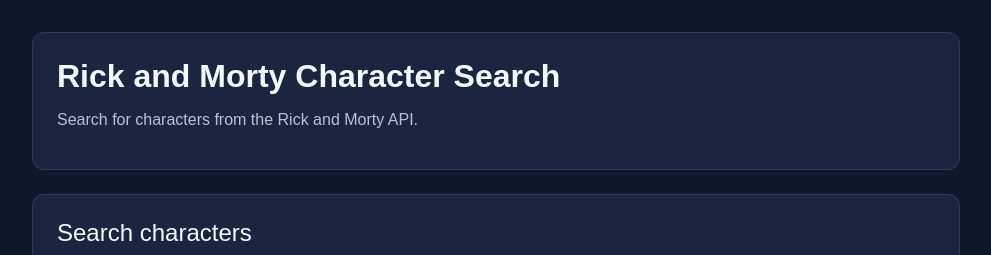
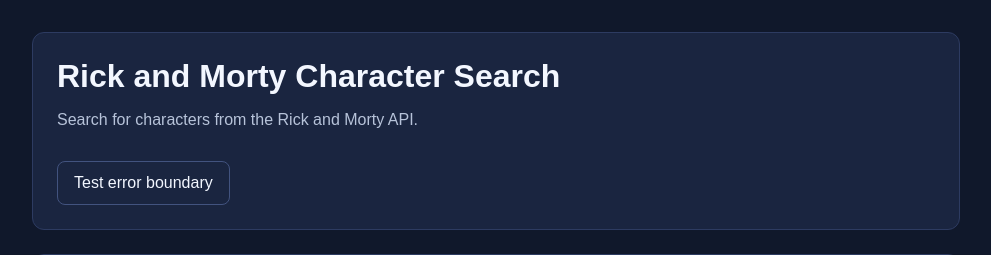
Before and after one commit to AleksPanda/rsschool-react, a React (Vite) app: page / in a window 1280 px wide. Shown: the top 255 px of the page, without its empty margins (144-1135 px from the left). Built offline with nearby package versions, Linux system fonts and the light colour scheme; no server answers.

Commit message:
feat: add error boundary with fallback UI

```diff
--- a/src/App.tsx
+++ b/src/App.tsx
@@ -13,6 +13,7 @@
   characters: [],
   isLoading: false,
   errorMessage: '',
+  hasTestError: false,
 };
 
 class App extends Component<object, AppState> {
@@ -60,7 +61,15 @@
     }
   };
 
+  triggerTestError = (): void => {
+    this.setState({ hasTestError: true });
+  };
+
   render(): JSX.Element {
+    if (this.state.hasTestError) {
+      throw new Error('Test error boundary error');
+    }
+
     return (
       <main className="app">
         <section className="app__section app__section--header">
@@ -68,6 +77,13 @@
           <p className="app__subtitle">
             Search for characters from the Rick and Morty API.
           </p>
+          <button
+            className="app__test-error-button"
+            type="button"
+            onClick={this.triggerTestError}
+          >
+            Test error boundary
+          </button>
         </section>
 
         <section className="app__section app__section--search">
--- /dev/null
+++ b/src/components/ErrorBoundary.tsx
@@ -0,0 +1,42 @@
+import { Component, type ErrorInfo, type ReactNode } from 'react';
+
+interface ErrorBoundaryProps {
+  children: ReactNode;
+}
+
+interface ErrorBoundaryState {
+  hasError: boolean;
+}
+
+class ErrorBoundary extends Component<ErrorBoundaryProps, ErrorBoundaryState> {
+  state: ErrorBoundaryState = {
+    hasError: false,
+  };
+
+  static getDerivedStateFromError(): ErrorBoundaryState {
+    return { hasError: true };
+  }
+
+  componentDidCatch(error: Error, errorInfo: ErrorInfo): void {
+    console.error('Application error:', error, errorInfo);
+  }
+
+  render(): ReactNode {
+    if (this.state.hasError) {
+      return (
+        <main className="app">
+          <section className="app__section error-boundary">
+            <h1 className="app__title">Something went wrong</h1>
+            <p className="app__subtitle">
+              Please refresh the page and try again.
+            </p>
+          </section>
+        </main>
+      );
+    }
+
+    return this.props.children;
+  }
+}
+
+export default ErrorBoundary;
--- a/src/index.css
+++ b/src/index.css
@@ -65,8 +65,18 @@
 }
 
 .app__subtitle {
-  /* margin: 0 0 var(--space-xl); */
   color: var(--color-text-muted);
+}
+
+.app__test-error-button {
+  min-height: var(--control-height);
+  margin-top: var(--space-lg);
+  padding: var(--space-md) var(--space-lg);
+  border: 1px solid var(--color-border-muted);
+  border-radius: var(--radius);
+  background-color: transparent;
+  color: var(--color-text-main);
+  cursor: pointer;
 }
 
 .app__section-title {
--- a/src/main.tsx
+++ b/src/main.tsx
@@ -2,9 +2,12 @@
 import { createRoot } from 'react-dom/client';
 import './index.css';
 import App from './App.tsx';
+import ErrorBoundary from './components/ErrorBoundary.tsx';
 
 createRoot(document.getElementById('root')!).render(
   <StrictMode>
-    <App />
+    <ErrorBoundary>
+      <App />
+    </ErrorBoundary>
   </StrictMode>
 );
--- a/src/types.ts
+++ b/src/types.ts
@@ -4,6 +4,7 @@
   characters: Character[];
   isLoading: boolean;
   errorMessage: string;
+  hasTestError: boolean;
 }
 
 export interface CharacterLocation {
```
